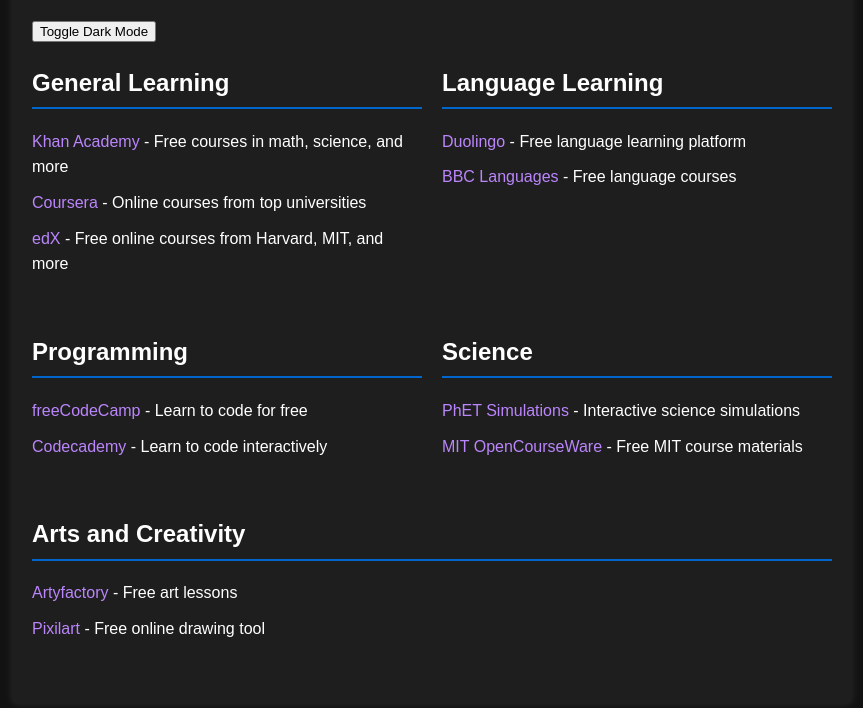
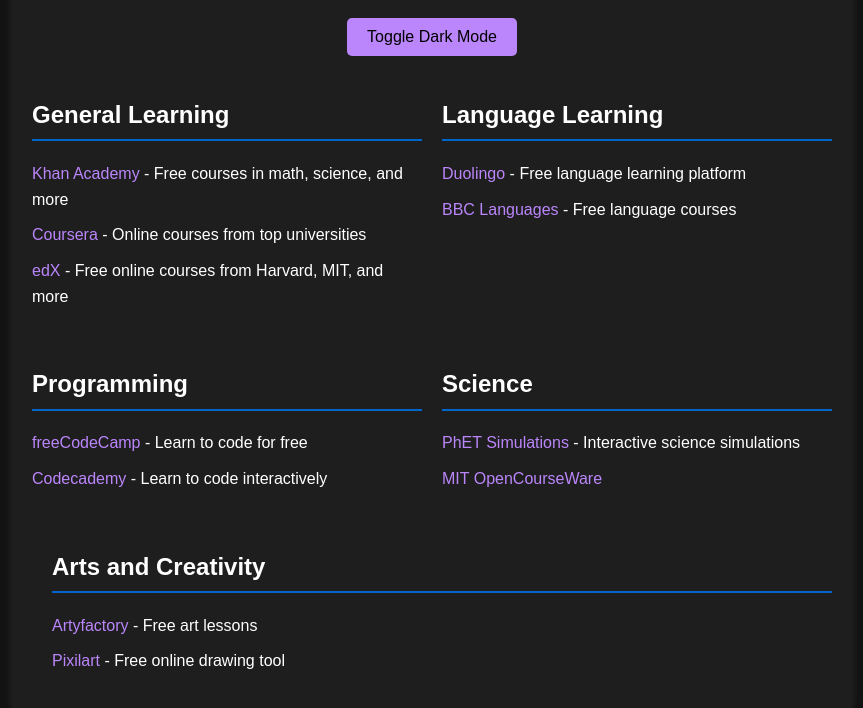
Before and after one commit to bprathap104/bprathap104.github.io, a plain HTML site: page index.html in a window 1280 px wide. Both pictures are taken after a click on the button "Toggle Dark Mode". Shown: the part 116-824 px from the top of the page, without its empty margins (208-1071 px from the left). Drawn offline with Linux system fonts and the light colour scheme.

Commit message:
Introducing dark mode

```diff
--- a/index.html
+++ b/index.html
@@ -43,7 +43,7 @@
                 <h2>Science</h2>
                 <ul>
                     <li><a href="https://phet.colorado.edu/">PhET Simulations</a> - Interactive science simulations</li>
-                    <li><a href="https://ocw.mit.edu/index.htm">MIT OpenCourseWare</a> - Free MIT course materials</li>
+                    <li><a href="https://ocw.mit.edu/index.htm">MIT OpenCourseWare</li>
                 </ul>
             </div>
 
--- a/style.css
+++ /dev/null
@@ -1,84 +0,0 @@
-body {
-    font-family: Arial, sans-serif;
-    line-height: 1.6;
-    margin: 0;
-    padding: 20px;
-    background-color: #f4f4f4;
-    display: flex;
-    justify-content: center;
-    min-height: 100vh;
-}
-
-.container {
-    max-width: 800px;
-    width: 100%;
-    background: white;
-    padding: 20px;
-    border-radius: 5px;
-    box-shadow: 0 0 10px rgba(0,0,0,0.1);
-}
-
-h1 {
-    color: #333;
-    text-align: center;
-}
-
-.categories {
-    display: flex;
-    flex-wrap: wrap;
-    gap: 20px;
-}
-
-.category {
-    flex: 1 1 calc(50% - 10px);
-    min-width: 250px;
-}
-
-h2 {
-    color: #444;
-    border-bottom: 2px solid #0066cc;
-    padding-bottom: 5px;
-}
-
-ul {
-    list-style-type: none;
-    padding: 0;
-}
-
-li {
-    margin-bottom: 10px;
-}
-
-a {
-    color: #0066cc;
-    text-decoration: none;
-    transition: color 0.3s ease;
-}
-
-a:hover {
-    color: #004080;
-    text-decoration: underline;
-}
-
-/* Dark Mode Styles */
-body.dark-mode {
-    background-color: #121212;
-    color: #ffffff;
-}
-
-body.dark-mode .container {
-    background-color: #1e1e1e;
-    box-shadow: 0 0 10px rgba(255, 255, 255, 0.1);
-}
-
-body.dark-mode h1, body.dark-mode h2 {
-    color: #ffffff;
-}
-
-body.dark-mode a {
-    color: #bb86fc;
-}
-
-body.dark-mode a:hover {
-    color: #3700b3;
-}
--- a/styles.css
+++ b/styles.css
@@ -82,3 +82,31 @@ body.dark-mode a {
 body.dark-mode a:hover {
     color: #3700b3;
 }
+
+/* Dark Mode Toggle Button Styles */
+#dark-mode-toggle {
+    background-color: #0066cc;
+    color: #ffffff;
+    border: none;
+    padding: 10px 20px;
+    font-size: 16px;
+    border-radius: 5px;
+    cursor: pointer;
+    transition: background-color 0.3s ease, color 0.3s ease;
+    display: block;
+    margin: 20px auto;
+}
+
+#dark-mode-toggle:hover {
+    background-color: #004080;
+}
+
+/* Dark Mode Toggle Button in Dark Mode */
+body.dark-mode #dark-mode-toggle {
+    background-color: #bb86fc;
+    color: #000000;
+}
+
+body.dark-mode #dark-mode-toggle:hover {
+    background-color: #3700b3;
+}
```
